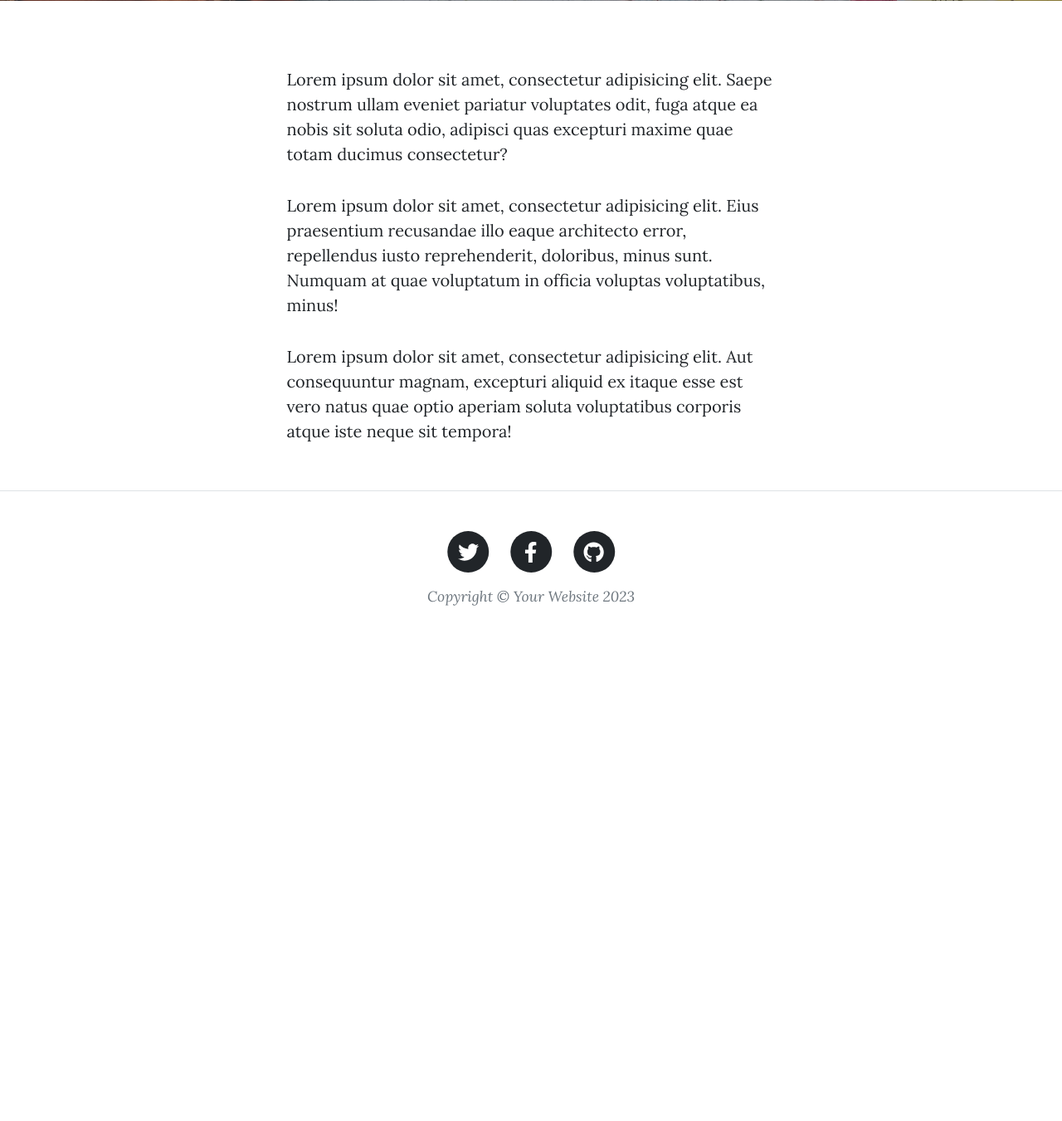
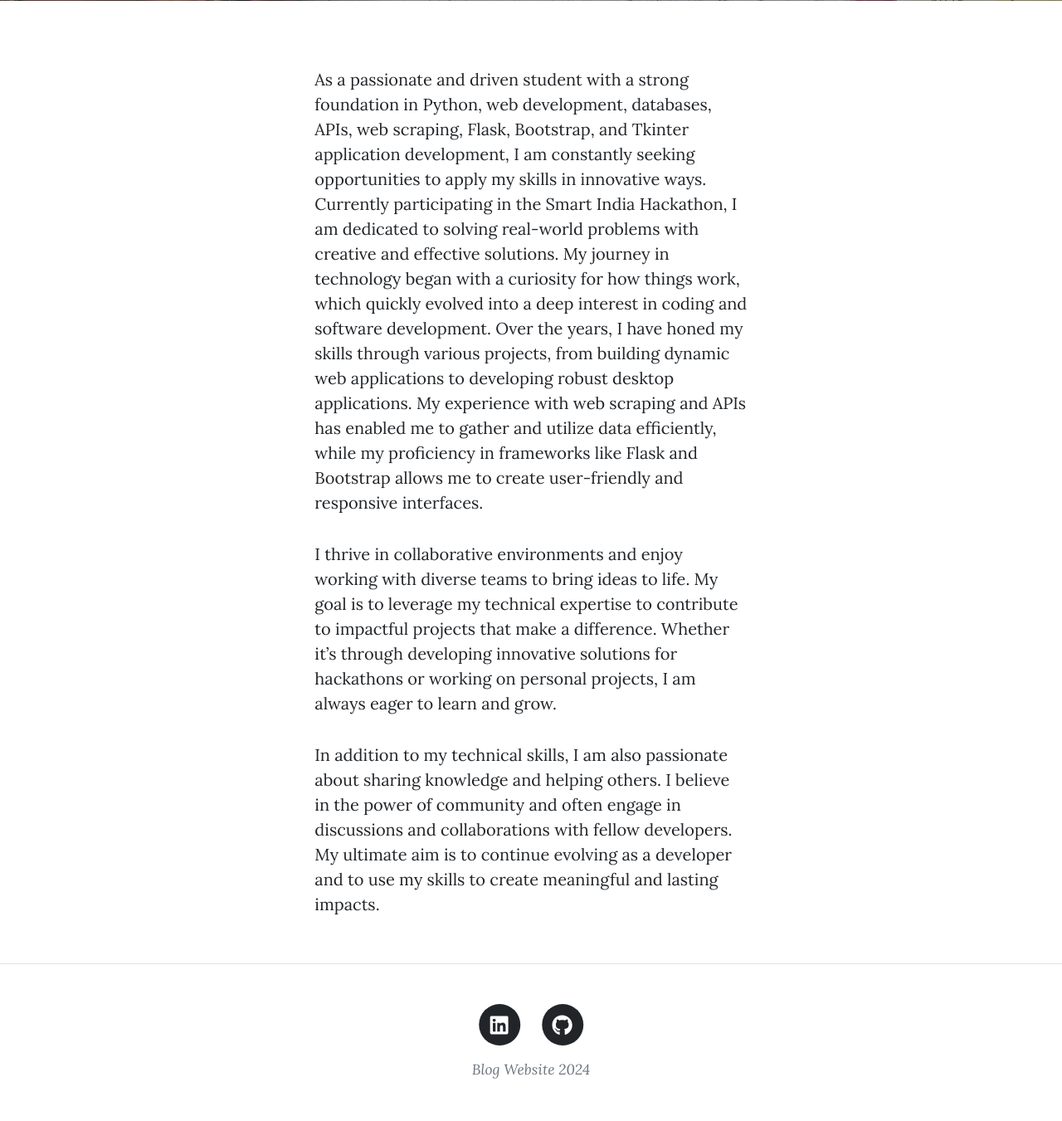
Before and after one commit to Sachin1395/Blog_website, a Flask app: page /about in a window 1280 px wide. Shown: the part 531-1882 px from the top of the page at 83% size. Before the commit the page ends 1261 px from the top, so only its background shows below. Run offline with Flask 3, Linux system fonts and the light colour scheme; some libraries are stand-ins or nearby versions.

Commit message:
Deployment server

```diff
--- a/main.py
+++ b/main.py
@@ -1,5 +1,5 @@
 from datetime import date
-from flask import Flask, abort, render_template, redirect, url_for, flash, request
+from flask import Flask, abort, render_template, redirect, url_for, flash, request, jsonify
 from flask_bootstrap import Bootstrap5
 from flask_ckeditor import CKEditor
 from flask_gravatar import Gravatar
@@ -196,6 +196,12 @@ def show_post(post_id):
         db.session.add(new_comment)
         db.session.commit()
     return render_template("post.html", post=requested_post, current_user=current_user, form=comment_form)
+# @app.route("/user/post/<int:post_id>", methods=["GET", "POST"])
+# def show_post(post_id):
+#     requested_post = db.get_or_404(Farmer_Post,farmer_post.id)
+# return render_template("post.html", post=requested_post, current_user=current_user)
+
+
 
 
 # Use a decorator so only an admin user can create new posts
@@ -259,6 +265,12 @@ def about():
 def contact():
     return render_template("contact.html", current_user=current_user)
 
+d={"key":1,"value":"sachin"}
+@app.route("/apis", methods=["GET", "POST"])
+def apis():
+    return jsonify(d)
+
+
 # Optional: You can include the email sending code from Day 60:
 # DON'T put your email and password here directly! The code will be visible when you upload to Github.
 # Use environment variables instead (Day 35)
@@ -283,5 +295,6 @@ def contact():
 #         connection.sendmail(MAIL_ADDRESS, MAIL_APP_PW, email_message)
 
 
+
 if __name__ == "__main__":
     app.run(debug=True, port=5001)
--- a/templates/about.html
+++ b/templates/about.html
@@ -18,26 +18,19 @@
 </header>
 <!-- Main Content-->
 <main class="mb-4">
-  <div class="container px-4 px-lg-5">
+  <div class="container px-4 px-lg-5" style="width: 80%!important">
     <div class="row gx-4 gx-lg-5 justify-content-center">
       <div class="col-md-10 col-lg-8 col-xl-7">
         <p>
-          Lorem ipsum dolor sit amet, consectetur adipisicing elit. Saepe
-          nostrum ullam eveniet pariatur voluptates odit, fuga atque ea nobis
-          sit soluta odio, adipisci quas excepturi maxime quae totam ducimus
-          consectetur?
+          As a passionate and driven student with a strong foundation in Python, web development, databases, APIs, web scraping, Flask, Bootstrap, and Tkinter application development, I am constantly seeking opportunities to apply my skills in innovative ways. Currently participating in the Smart India Hackathon, I am dedicated to solving real-world problems with creative and effective solutions.
+
+My journey in technology began with a curiosity for how things work, which quickly evolved into a deep interest in coding and software development. Over the years, I have honed my skills through various projects, from building dynamic web applications to developing robust desktop applications. My experience with web scraping and APIs has enabled me to gather and utilize data efficiently, while my proficiency in frameworks like Flask and Bootstrap allows me to create user-friendly and responsive interfaces.
         </p>
         <p>
-          Lorem ipsum dolor sit amet, consectetur adipisicing elit. Eius
-          praesentium recusandae illo eaque architecto error, repellendus iusto
-          reprehenderit, doloribus, minus sunt. Numquam at quae voluptatum in
-          officia voluptas voluptatibus, minus!
+          I thrive in collaborative environments and enjoy working with diverse teams to bring ideas to life. My goal is to leverage my technical expertise to contribute to impactful projects that make a difference. Whether it’s through developing innovative solutions for hackathons or working on personal projects, I am always eager to learn and grow.
         </p>
         <p>
-          Lorem ipsum dolor sit amet, consectetur adipisicing elit. Aut
-          consequuntur magnam, excepturi aliquid ex itaque esse est vero natus
-          quae optio aperiam soluta voluptatibus corporis atque iste neque sit
-          tempora!
+          In addition to my technical skills, I am also passionate about sharing knowledge and helping others. I believe in the power of community and often engage in discussions and collaborations with fellow developers. My ultimate aim is to continue evolving as a developer and to use my skills to create meaningful and lasting impacts.
         </p>
       </div>
     </div>
--- a/templates/footer.html
+++ b/templates/footer.html
@@ -5,23 +5,15 @@
                   <div class="col-md-10 col-lg-8 col-xl-7">
                       <ul class="list-inline text-center">
                           <li class="list-inline-item">
-                              <a href="#!">
+                              <a href="https://www.linkedin.com/in/sachin1395/">
                                   <span class="fa-stack fa-lg">
                                       <i class="fas fa-circle fa-stack-2x"></i>
-                                      <i class="fab fa-twitter fa-stack-1x fa-inverse"></i>
+                                      <i class="fab fa-linkedin fa-stack-1x fa-inverse"></i>
                                   </span>
                               </a>
                           </li>
                           <li class="list-inline-item">
-                              <a href="#!">
-                                  <span class="fa-stack fa-lg">
-                                      <i class="fas fa-circle fa-stack-2x"></i>
-                                      <i class="fab fa-facebook-f fa-stack-1x fa-inverse"></i>
-                                  </span>
-                              </a>
-                          </li>
-                          <li class="list-inline-item">
-                              <a href="#!">
+                              <a href="https://github.com/Sachin1395">
                                   <span class="fa-stack fa-lg">
                                       <i class="fas fa-circle fa-stack-2x"></i>
                                       <i class="fab fa-github fa-stack-1x fa-inverse"></i>
@@ -29,7 +21,7 @@
                               </a>
                           </li>
                       </ul>
-                      <div class="small text-center text-muted fst-italic">Copyright &copy; Your Website 2023</div>
+                      <div class="small text-center text-muted fst-italic"> Blog Website 2024</div>
                   </div>
               </div>
           </div>
--- a/templates/index.html
+++ b/templates/index.html
@@ -55,9 +55,7 @@
       {% endif %}
 
       <!-- Pager-->
-      <div class="d-flex justify-content-end mb-4">
-        <a class="btn btn-secondary text-uppercase" href="#!">Older Posts →</a>
-      </div>
+
     </div>
   </div>
 </div>
--- a/templates/login.html
+++ b/templates/login.html
@@ -1,4 +1,4 @@
-{% from "bootstrap5/form.html" import render_form %}
+  {% from "bootstrap5/form.html" import render_form %}
 {% block content %}
 {% include "header.html" %}
 
```
Also changed, not shown: 1 other file.
